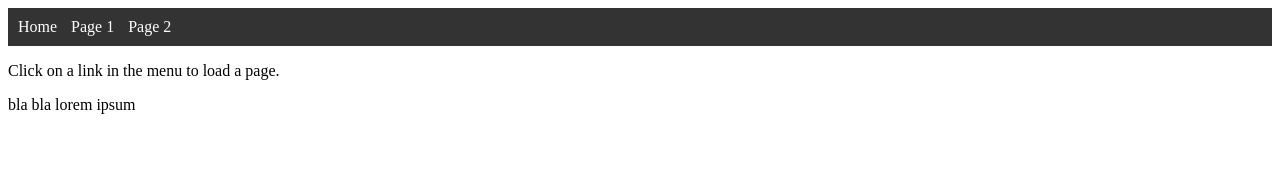
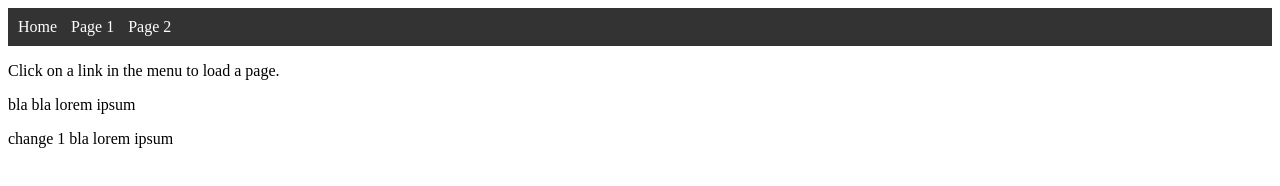
Before and after one commit to wennhao/wennhao.github.io, a plain HTML site: page index.html in a window 1280 px wide. Drawn offline with Linux system fonts and the light colour scheme.

Commit message:
added content to index.html

```diff
--- a/index.html
+++ b/index.html
@@ -21,6 +21,7 @@
     <!-- Content will be loaded here -->
     <p>Click on a link in the menu to load a page.</p>
     <p>bla bla lorem ipsum</p>
+    <p>change 1 bla lorem ipsum</p>
   </div>
   <script src="menu.js"></script>
 </body>
```
